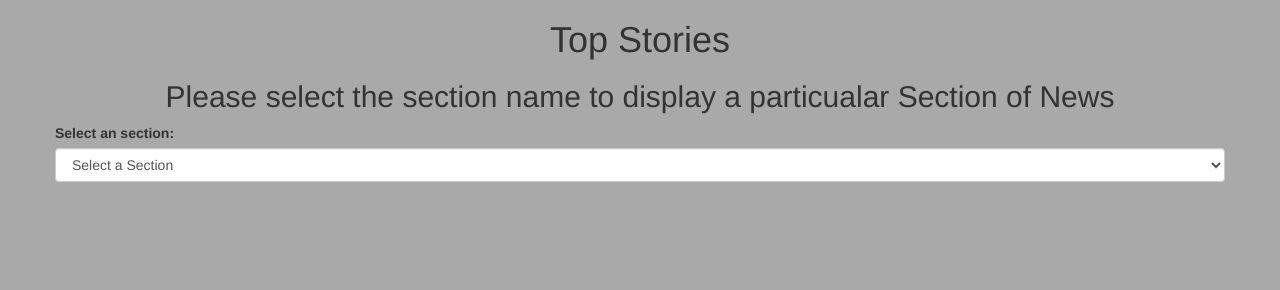
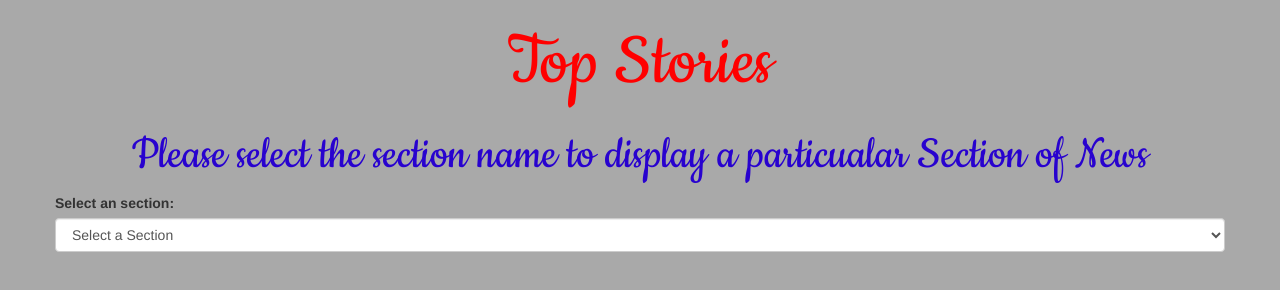
Before and after one commit to Vijayganesh3107/newyork-time-api, a plain HTML site: page index.html in a window 1280 px wide. Drawn offline with nearby package versions, Linux system fonts and the light colour scheme.

Commit message:
Assesment_3_final

```diff
--- a/index.html
+++ b/index.html
@@ -8,14 +8,12 @@
       rel="stylesheet"
       href="https://maxcdn.bootstrapcdn.com/bootstrap/3.4.1/css/bootstrap.min.css"
     />
-    <!-- <link
-      rel="stylesheet"
-      href="https://stackpath.bootstrapcdn.com/bootstrap/4.5.2/css/bootstrap.min.css"
-      integrity="sha384-JcKb8q3iqJ61gNV9KGb8thSsNjpSL0n8PARn9HuZOnIxN0hoP+VmmDGMN5t9UJ0Z"
-      crossorigin="anonymous"
-    /> -->
     <link
       href="https://fonts.googleapis.com/css2?family=Cinzel&display=swap"
+      rel="stylesheet"
+    />
+    <link
+      href="https://fonts.googleapis.com/css2?family=Cookie&display=swap"
       rel="stylesheet"
     />
 
@@ -40,62 +38,3 @@
     </div>
   </body>
 </html>
-
-<!-- <div class="displaynone display">
-        <div class="row">
-          <div class="col-xl-6 content">
-            <p class="" id="sectionanme">Section</p>
-            <h2 id="Title">Post</h2>
-            <p id="Date">Nov-12</p>
-            <p id="Abstract">
-              Lorem ipsum dolor sit, amet consectetur adipisicing elit. Cum
-              aliquid eveniet maiores aspernatur rerum possimus modi facilis.
-              Possimus est assumenda fuga qui dignissimos accusantium! Debitis
-              aut amet molestias magnam quam.
-            </p>
-            <a href="https://nyti.ms/3kwWcoy" id="ShortUrl">Continue Reading</a>
-          </div>
-          <div class="col-xl-5">
-            <div class="col-xl-6 image">
-              <img
-                src="https://static01.nyt.com/images/2020/08/09/arts/02covid-house5/02covid-house5-thumbLarge-v2.jpg"
-                class="image"
-              />
-            </div>
-          </div>
-          </div>
-        </div>
-
-<!-- <div class="card col-xl-6"> above col-xl-6 -->
-<!-- </div> -->
-
-<!-- <div class="card col-xl-6">
-            <div class="col-xl-6 content">
-              <p class="" id="sectionanme">Section</p>
-              <h2 id="Title">Post</h2>
-              <p id="Date">Nov-12</p>
-              <p id="Abstract">
-                Lorem ipsum dolor sit, amet consectetur adipisicing elit. Cum
-                aliquid eveniet maiores aspernatur rerum possimus modi facilis.
-                Possimus est assumenda fuga qui dignissimos accusantium! Debitis
-                aut amet molestias magnam quam.
-              </p>
-              <a href="https://nyti.ms/3kwWcoy" id="ShortUrl"
-                >Continue Reading</a
-              >
-            </div>
-
-            <div class="col-xl-5">
-              <div class="col-xl-4 image">
-                <div class="image">
-                  <img
-                    src="https://static01.nyt.com/images/2020/08/09/arts/02covid-house5/02covid-house5-thumbLarge-v2.jpg"
-                    class="image"
-                  />
-                </div>
-              </div>
-            </div>
-          </div> -->
-
-<!-- </div>
-    </div> -->
--- a/style.css
+++ b/style.css
@@ -1,16 +1,10 @@
 .displaynone {
   display: none;
 }
-/* .card {
-  border: 1px solid grey;
-} */
 .image {
   max-width: 70%;
   margin-left: auto;
 }
-/* .display {
-  height: 200px;
-} */
 #sectioname,
 #Abstract,
 #Title {
@@ -48,3 +42,14 @@ body {
 .h4 {
   text-align: center;
 }
+
+.head {
+  font-family: "Cookie", cursive;
+  color: red;
+  font-size: 80px;
+}
+.instructions {
+  font-family: "Cookie", cursive;
+  color: rgb(40, 2, 207);
+  font-size: 50px;
+}
```
